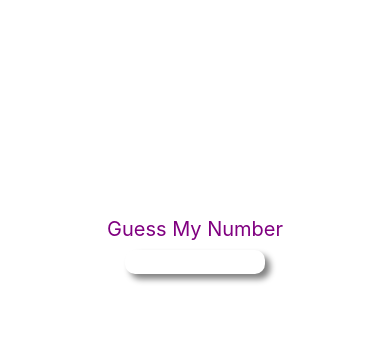
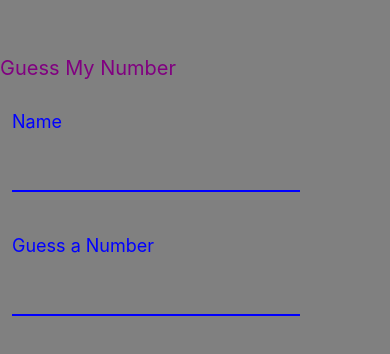
Before and after one commit to hysaryn/GuessMyNumber_MobileApp, a React Native app: screen / in a window 390 px wide. Shown: the part 150-504 px from the top of the page. Built offline with nearby package versions, Linux system fonts and the light colour scheme.

Commit message:
created input component for name and number input

```diff
--- a/components/Card.js
+++ b/components/Card.js
@@ -11,7 +11,7 @@ export default function Card({children}) {
 
 const styles = StyleSheet.create({
     card:{
-        backgroundColor: '#light gray',
+        backgroundColor: 'light gray',
         width:'80%',
         borderRadius:10,
         padding:12,
--- /dev/null
+++ b/components/Input.js
@@ -0,0 +1,42 @@
+import { StyleSheet, Text, TextInput, View } from 'react-native'
+import React, { useState } from 'react'
+
+export default function Input({label, value, onChangeText}) {
+
+  return (
+    <View style={styles.container}>
+      <Text style={styles.inputHeader}>{label}</Text>
+      <TextInput
+        style={styles.input}
+        value={value}
+        onChangeText={onChangeText}
+        />
+    </View>
+  )
+}
+
+const styles = StyleSheet.create({
+    container:{
+        width:'100%',
+        marginBottom:'15%',
+    },
+
+    input:{
+        width:'100%',
+        borderBottomColor:'blue',
+        borderBottomWidth:2,
+        fontSize: 18,
+        color: 'blue',
+        textAlign:'center',
+        paddingBottom:8,
+    },
+
+    inputHeader:{
+        color: 'blue',
+        fontSize: 18,
+        alignSelf:'flex-start',
+        marginBottom: '10%',
+    },
+
+
+})
--- a/screens/Start.js
+++ b/screens/Start.js
@@ -1,22 +1,40 @@
-import { StyleSheet, Text, View } from 'react-native'
-import React from 'react'
+import { SafeAreaView, StyleSheet, Text, View } from 'react-native'
+import React, { useState } from 'react'
 import Card from '../components/Card'
+import Input from '../components/Input'
 
 export default function Start() {
-  return (
-    <View style={styles.container}>
-      <Text style={styles.header}>Guess My Number</Text>
-      <Card />
+    //initialize userName
+    const[userName, setUserName] = useState("");
 
-    </View>
+    //iniitalize number
+    const[number, setNumber] = useState("");
+
+    return (
+        <SafeAreaView style={styles.container}>
+            <Text style={styles.header}>Guess My Number</Text>
+
+            <Card>
+                <Input
+                    label="Name"
+                    value={userName}
+                    onChangeText={(text) => setUserName(text)}
+                />
+                <Input
+                    label="Guess a Number"
+                    value={number}
+                    onChangeText={(text) => setNumber(text)}
+                />
+
+            </Card>
+        </SafeAreaView>
   )
 }
 
 const styles = StyleSheet.create({
     container:{
         flex:1,
-        flexDirection: 'column',
-        alignItems:'center',
+        backgroundColor: 'gray',
         justifyContent:'center',
     },
 
```
